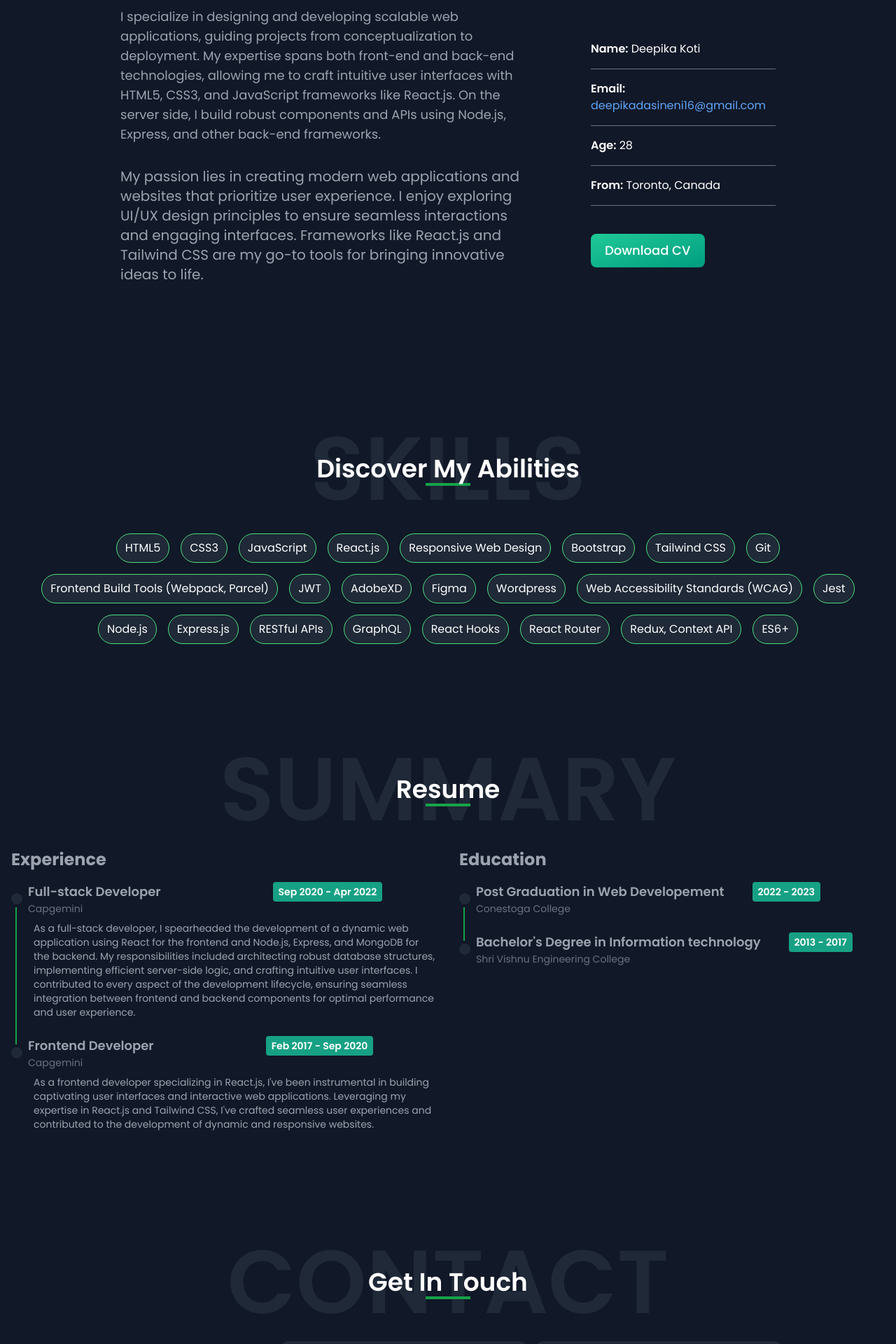
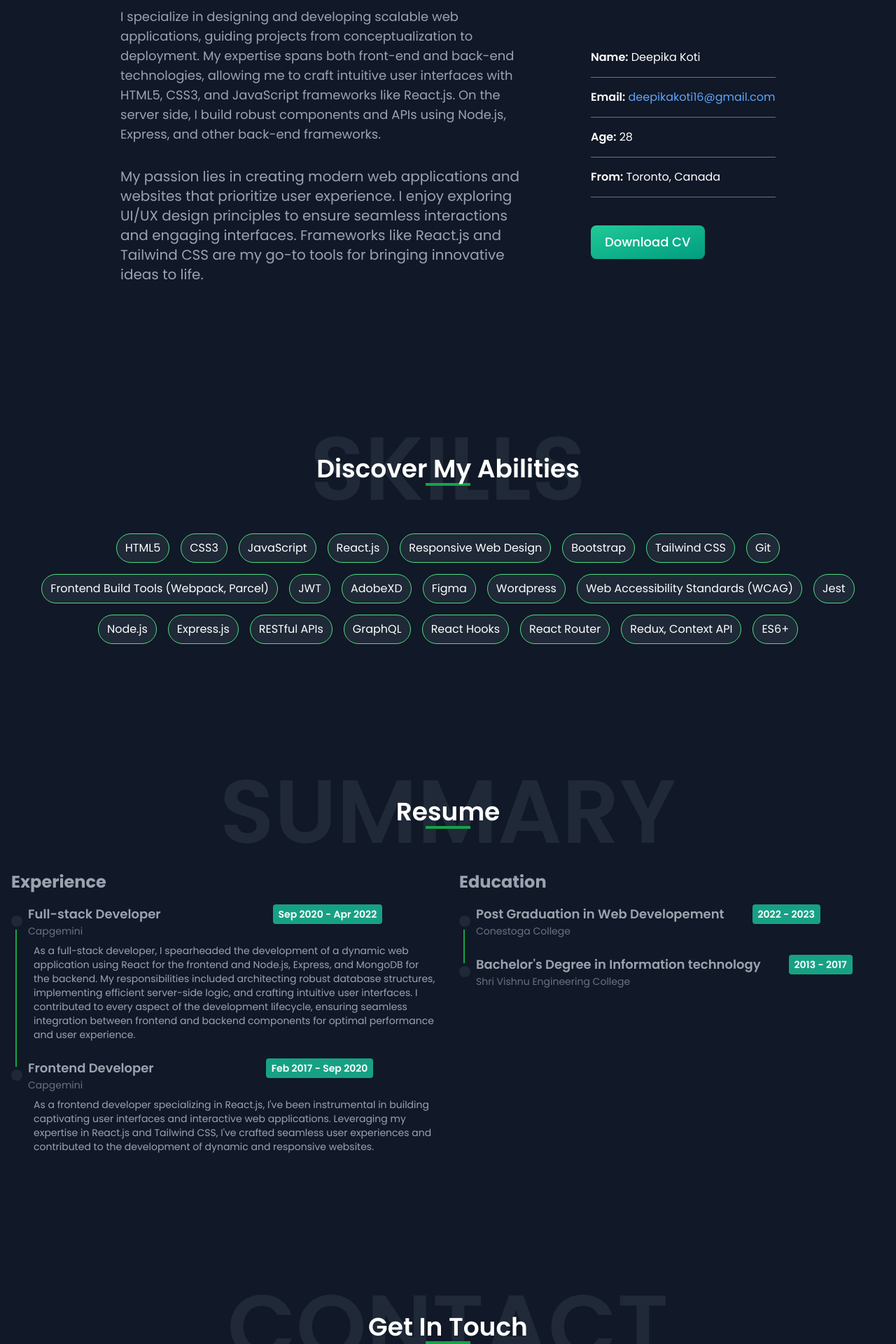
Before and after one commit to deekoti16/aboutme, a React (Create React App) app in the folder client/: page / in a window 1280 px wide. Shown: the part 860-2780 px from the top of the page at 70% size. Built offline with nearby package versions, Linux system fonts and the light colour scheme; a web font is replaced by a local one.

Commit message:
email confirmation

```diff
--- a/client/src/components/About.js
+++ b/client/src/components/About.js
@@ -22,7 +22,7 @@ export default function About() {
                 <div className="lg:w-1/4 lg:pl-12">
                     <ul className="mb-10 list-inside text-white">
                         <li className="mb-4 pb-4 border-b border-gray-500"><span className="font-semibold">Name:</span> Deepika Koti</li>
-                        <li className="mb-4 pb-4 border-b border-gray-500"><span className="font-semibold">Email:</span> <a href="mailto:deepikadasineni16@gmail.com" className="text-blue-400">deepikadasineni16@gmail.com</a></li>
+                        <li className="mb-4 pb-4 border-b border-gray-500"><span className="font-semibold">Email:</span> <a href="mailto:deepikadasineni16@gmail.com" className="text-blue-400">deepikakoti16@gmail.com</a></li>
                         <li className="mb-4 pb-4 border-b border-gray-500"><span className="font-semibold">Age:</span> 28</li>
                         <li className="mb-4 pb-4 border-b border-gray-500"><span className="font-semibold">From:</span> Toronto, Canada</li>
                     </ul>
--- a/client/src/components/Resume.js
+++ b/client/src/components/Resume.js
@@ -37,7 +37,7 @@ const educationData = [
 
 const Resume = () => {
     return (
-        <section id="resume" className="container mx-auto px-4 py-12">
+        <section id="resume" className="container mx-auto px-4 py-12 lg:py-20">
             <div className="relative m-2 flex items-center justify-center text-center mb-5">
                 <h2 className="text-6xl md:text-9xl uppercase font-semibold mb-0 text-gray-800">Summary</h2>
                 <p className="absolute bottom-10 left-0 right-0 mb-0 text-4xl font-semibold text-white">
```
